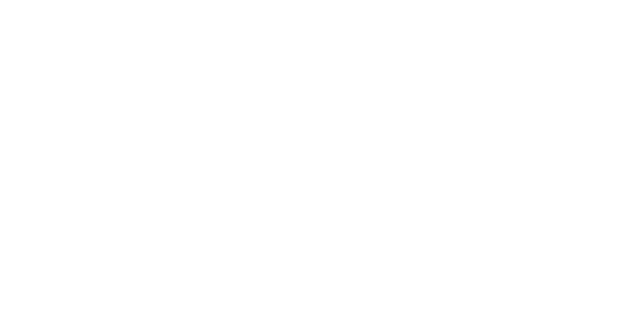
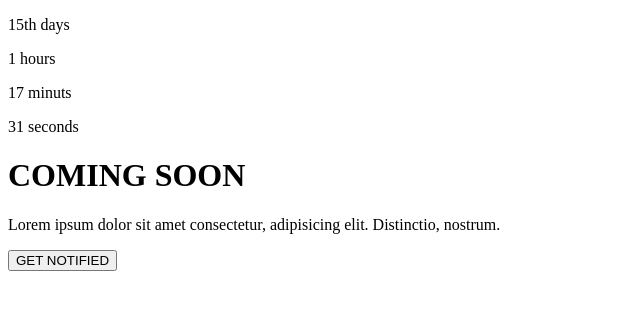
Before and after one commit to mkisecok/Coming-Soon-Page, a website built with webpack: page src/index.html in a window 1280 px wide. Shown: the whole page, without its empty margins (0-640 px from the left). Built offline with nearby package versions, Linux system fonts and the light colour scheme.

Commit message:
Add moment

```diff
--- a/src/index.html
+++ b/src/index.html
@@ -4,10 +4,24 @@
     <meta charset="UTF-8" />
     <meta name="viewport" content="width=device-width, initial-scale=1.0" />
     <meta http-equiv="X-UA-Compatible" content="ie=edge" />
-    <title></title>
+    <title>Coming Soon</title>
   </head>
 
   <body>
-    <main class="container"></main>
+    <main class="container">
+      <div id="left-container">
+        <p id="days">days</p>
+        <p id="hours">hours</p>
+        <p id="minuts">minuts</p>
+        <p id="seconds">seconds</p>
+      </div>
+      <div id="right-container">
+        <h1>COMING SOON</h1>
+        <p>Lorem ipsum dolor sit amet consectetur, adipisicing elit. Distinctio, nostrum.</p>
+        <button> GET NOTIFIED</button>
+        <div id="ikons"></div>
+      </div>
+    </main>
+    <script src="./scripts/index.js"></script>
   </body>
 </html>
--- a/src/scripts/index.js
+++ b/src/scripts/index.js
@@ -1,6 +1,20 @@
 // The following line makes sure your styles are included in the project. Don't remove this.
 import '../styles/main.scss';
+
 // Import any additional modules you want to include below \/
+import moment from "moment";
+
+// \/ All of your javascript should go here \/
 
 
-// \/ All of your javascript should go here \/
+const day = moment().format('Do');
+const hours=moment().format('h');
+const minut= moment().format('mm');
+const second=moment().format('ss');
+
+
+
+document.querySelector('#days').innerHTML = `${day} days`;
+document.querySelector('#hours').innerHTML =`${hours} hours`;
+document.querySelector('#minuts').innerHTML =`${minut} minuts`;
+document.querySelector('#seconds').innerHTML =`${second} seconds`;
--- a/src/styles/main.scss
+++ b/src/styles/main.scss
@@ -3,4 +3,5 @@
 body,
 body * {
   box-sizing: border-box;
+
 }
```
Also changed, not shown: package.json (+6 -4 lines), 1 other file.
